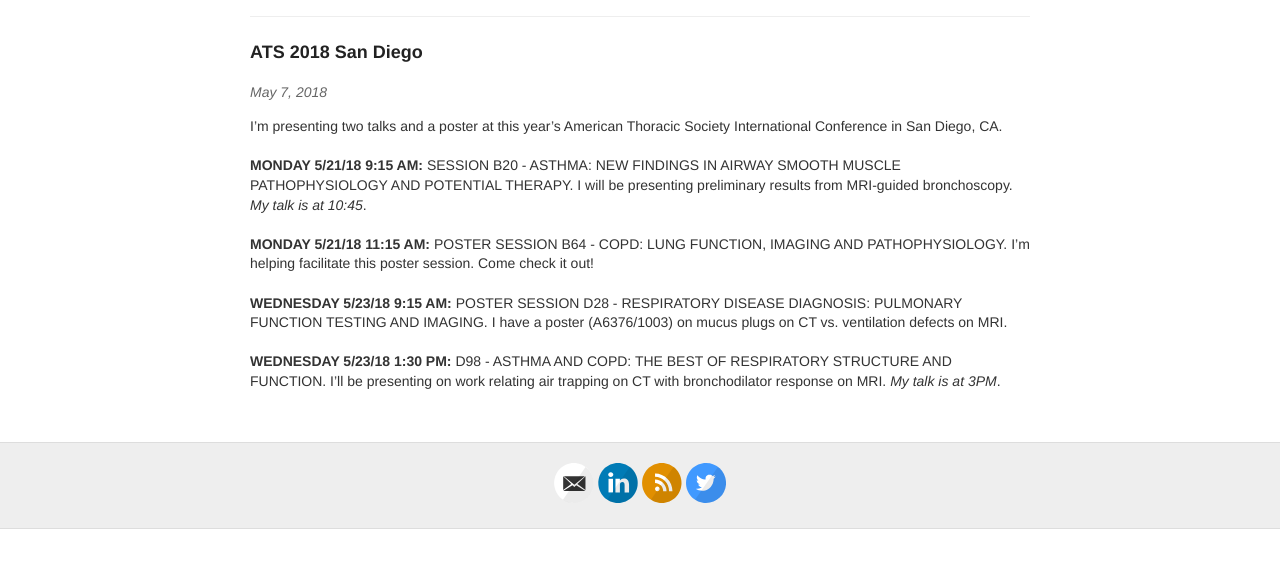
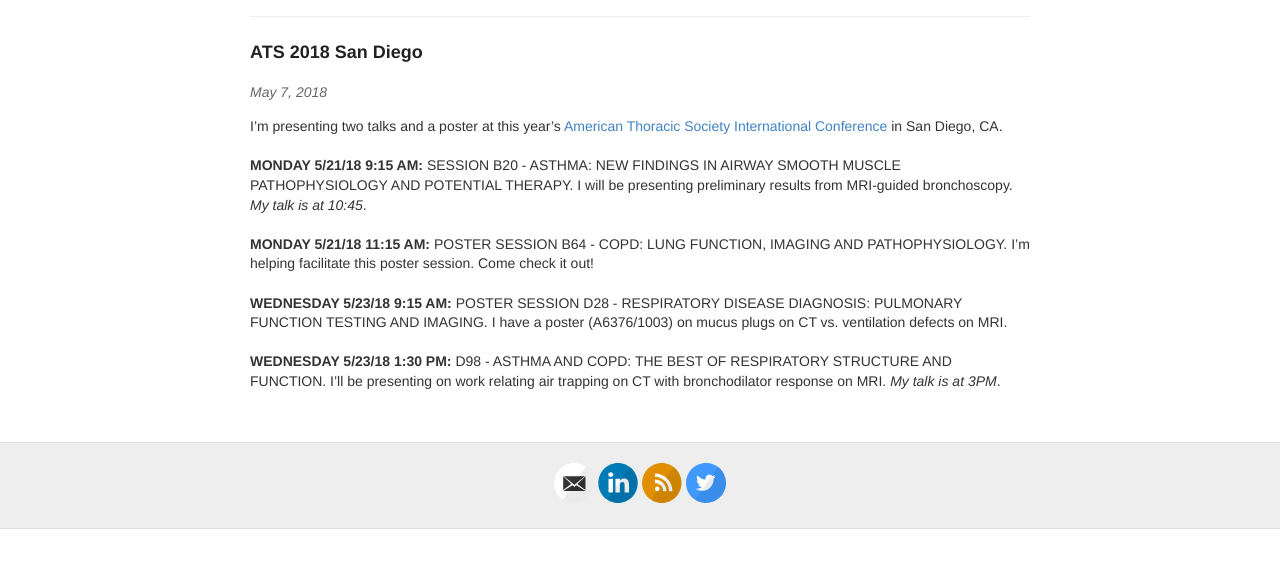
Before and after one commit to mummydg/mummydg.github.io, a Jekyll site: the page built from _posts/2018-05-07-ATS-2018.md, in a window 1280 px wide, cut to the strip 144-712 px from the top of the page. Built offline with Jekyll 4.4.1, drawn with Linux system fonts in a browser that asks for light colours; some of the changed lines change nothing that is shown.

Commit message:
adding link

```diff
--- a/_posts/2018-05-07-ATS-2018.md
+++ b/_posts/2018-05-07-ATS-2018.md
@@ -4,7 +4,7 @@
 title: ATS 2018 San Diego
 ---
 
-I'm presenting two talks and a poster at this year's American Thoracic Society International Conference in San Diego, CA.
+I'm presenting two talks and a poster at this year's <a href ="http://conferance.thoracic.org">American Thoracic Society International Conference</a> in San Diego, CA.
 <br><br>
 <b>MONDAY 5/21/18 9:15 AM:</b> SESSION B20 - ASTHMA: NEW FINDINGS IN AIRWAY SMOOTH MUSCLE PATHOPHYSIOLOGY AND POTENTIAL THERAPY. I will be presenting preliminary results from MRI-guided bronchoscopy. <i>My talk is at 10:45</i>.
 <br><br>
```
